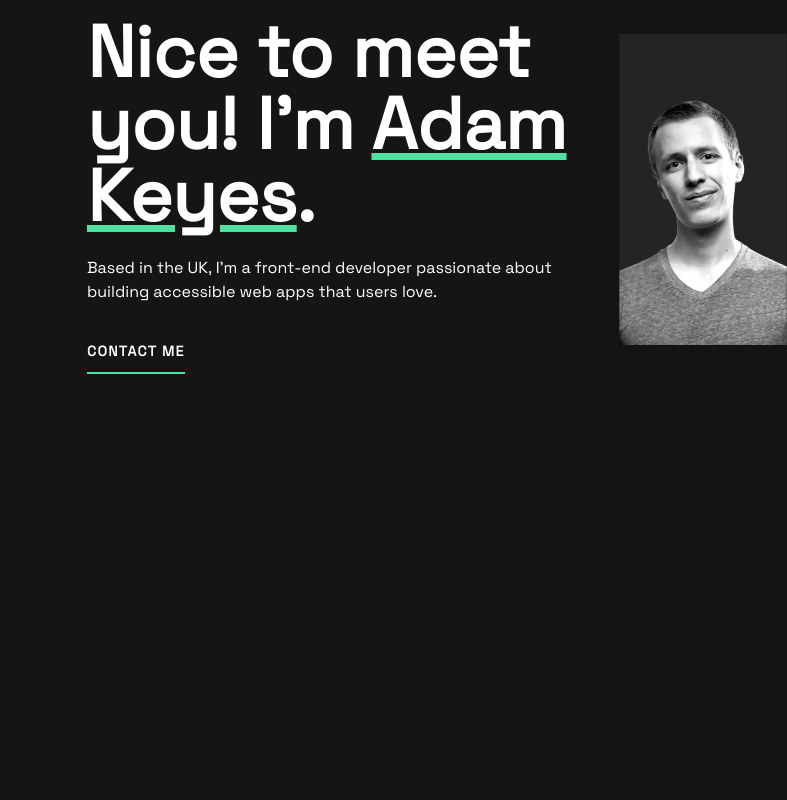
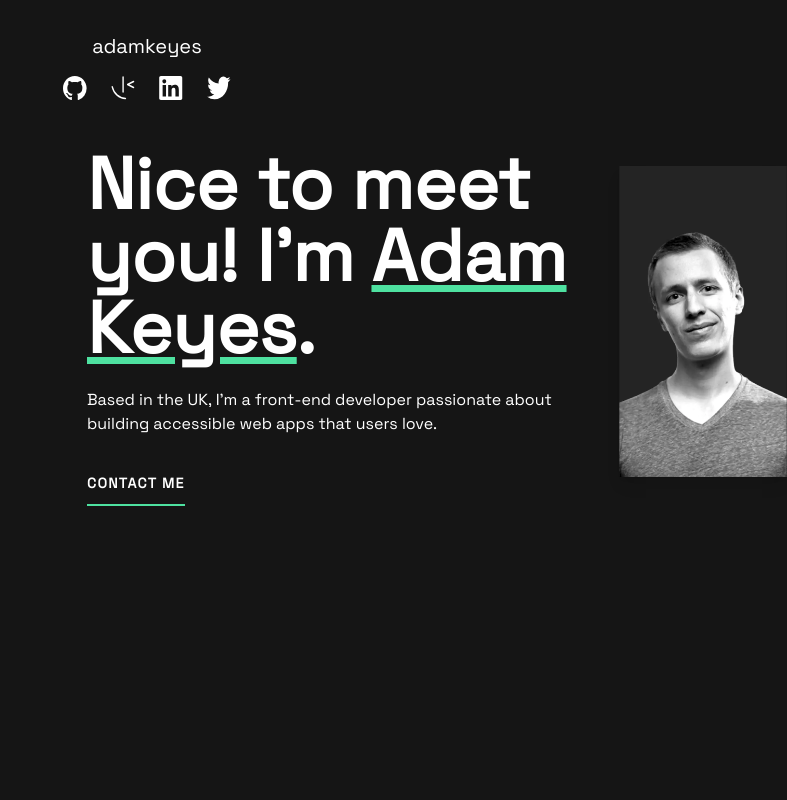
Before and after one commit to Skyz03/Vite-Developer-Portfolio, a React (Vite) app: page / in a window 1280 px wide. Shown: the top 800 px of the page, without its empty margins (493-1280 px from the left). Built offline with nearby package versions, Linux system fonts and the light colour scheme.

Commit message:
feat: Navigation added

```diff
--- a/src/App.jsx
+++ b/src/App.jsx
@@ -1,3 +1,4 @@
+import Nav from "./components/Nav";
 import Hero from "./components/Hero";
 import Skills from "./components/Skills";
 import Projects from "./components/Projects";
@@ -5,6 +6,7 @@ import Projects from "./components/Projects";
 function App() {
   return (
     <div className="bg-background">
+      <Nav />
       <Hero />
       <Skills />
       <Projects />
--- /dev/null
+++ b/src/components/Nav.jsx
@@ -0,0 +1,46 @@
+const socialIcons = [
+  {
+    image: "/images/icon-github.svg",
+    alt: "GitHub Icon",
+    link: "https://github.com",
+  },
+  {
+    image: "/images/icon-frontend-mentor.svg",
+    alt: "Frontend-mentor Icon",
+    link: "https://frontendmentor.io",
+  },
+  {
+    image: "/images/icon-linkedin.svg",
+    alt: "LinkedIn Icon",
+    link: "https://linkedin.com",
+  },
+  {
+    image: "/images/icon-twitter.svg",
+    alt: "Twitter Icon",
+    link: "https://twitter.com",
+  },
+];
+
+export default function Navigation() {
+  return (
+    <nav className="mx-auto flex flex-col items-center justify-center px-6 py-8 text-white md:px-0">
+      {/* Logo */}
+      <div className="mb-4 text-xl">adamkeyes</div>
+
+      {/* Social Icons */}
+      <div className="flex justify-center gap-6">
+        {socialIcons.map((icon, index) => (
+          <a
+            key={index}
+            href={icon.link}
+            target="_blank"
+            rel="noopener noreferrer"
+            className="hover:text-accent transition-colors"
+          >
+            <img src={icon.image} alt={icon.alt} className="h-6 w-6" />
+          </a>
+        ))}
+      </div>
+    </nav>
+  );
+}
```
